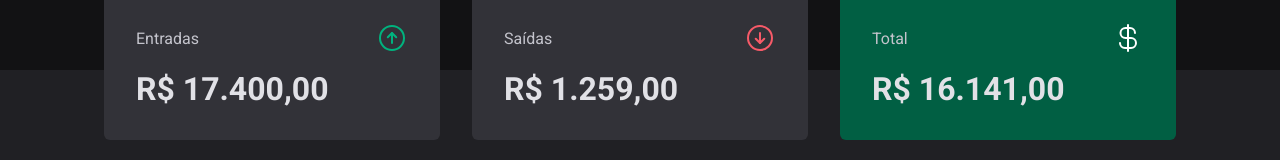
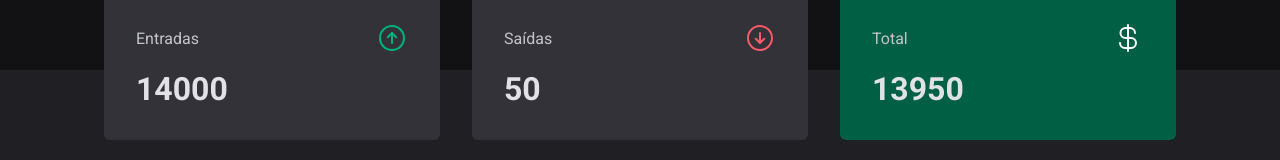
Before and after one commit to gabrielvbauer/dtmoney2.0, a React (Vite) app: page / in a window 1280 px wide. Shown: the part 390-550 px from the top of the page. Built offline with nearby package versions, Linux system fonts and the light colour scheme; data requests are answered from the project's data file.

Commit message:
feat: summary calculations

```diff
--- a/src/components/Summary/index.tsx
+++ b/src/components/Summary/index.tsx
@@ -5,6 +5,25 @@
 
 export function Summary() {
   const { transactions } = useContext(TransactionsContext);
+
+  const summary = transactions.reduce(
+    (acc, transaction) => {
+      if (transaction.type === 'income') {
+        acc.income += transaction.value
+        acc.total += transaction.value
+      } else {
+        acc.outcome += transaction.value
+        acc.total -= transaction.value
+      }
+
+      return acc;
+    },
+    {
+      income: 0,
+      outcome: 0,
+      total: 0
+    }
+  )
 
   return (
     <SummaryContainer>
@@ -14,7 +33,7 @@
           <ArrowCircleUp size={32} color="#00b37e" />
         </header>
 
-        <strong>R$ 17.400,00</strong>
+        <strong>{summary.income}</strong>
       </SummaryCard>
 
       <SummaryCard>
@@ -23,7 +42,7 @@
           <ArrowCircleDown size={32} color="#f75a68" />
         </header>
 
-        <strong>R$ 1.259,00</strong>
+        <strong>{summary.outcome}</strong>
       </SummaryCard>
 
       <SummaryCard variant="green">
@@ -32,7 +51,7 @@
           <CurrencyDollar size={32} color="#fff" />
         </header>
 
-        <strong>R$ 16.141,00</strong>
+        <strong>{summary.total}</strong>
       </SummaryCard>
     </SummaryContainer>
   )
```
